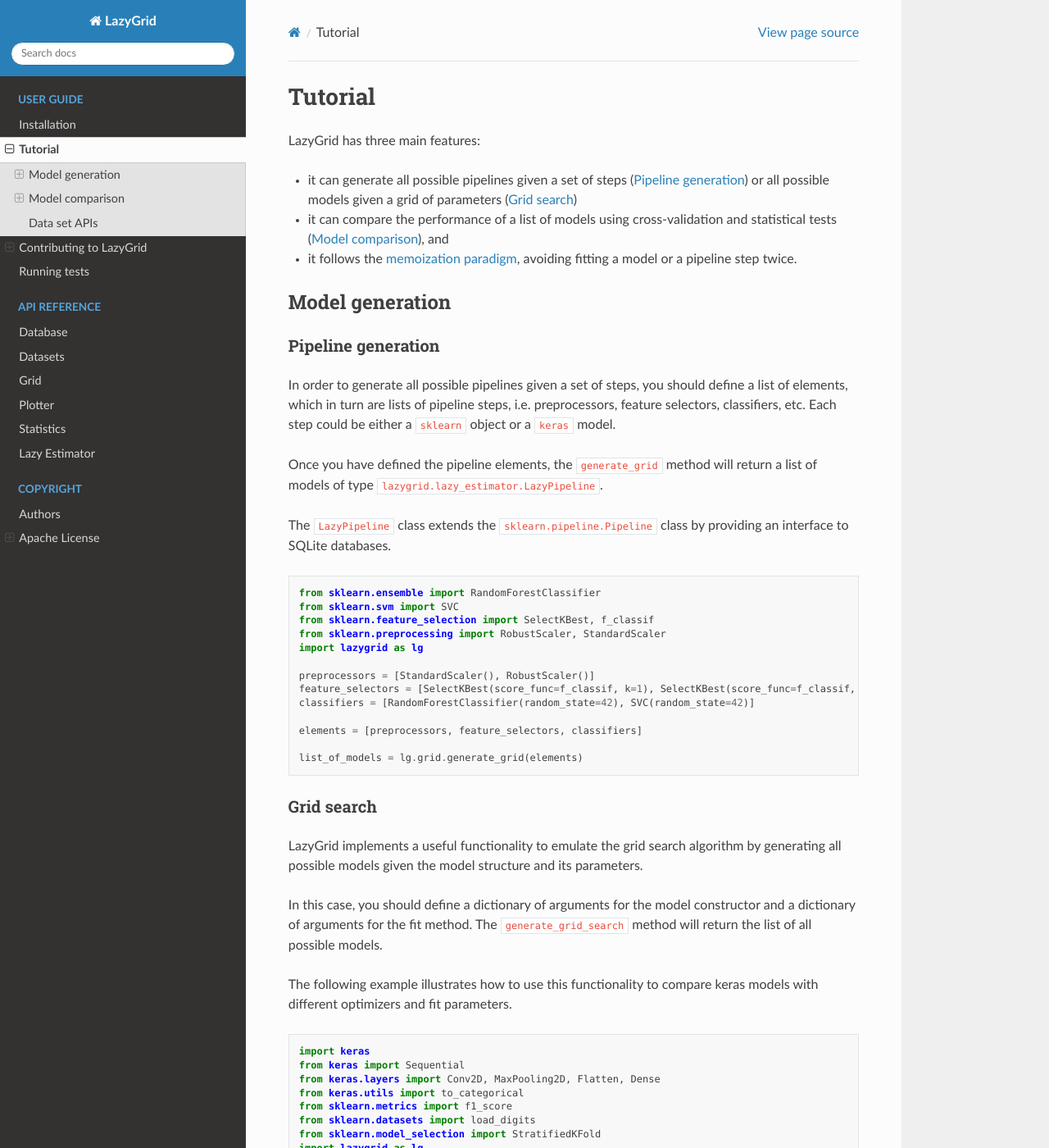
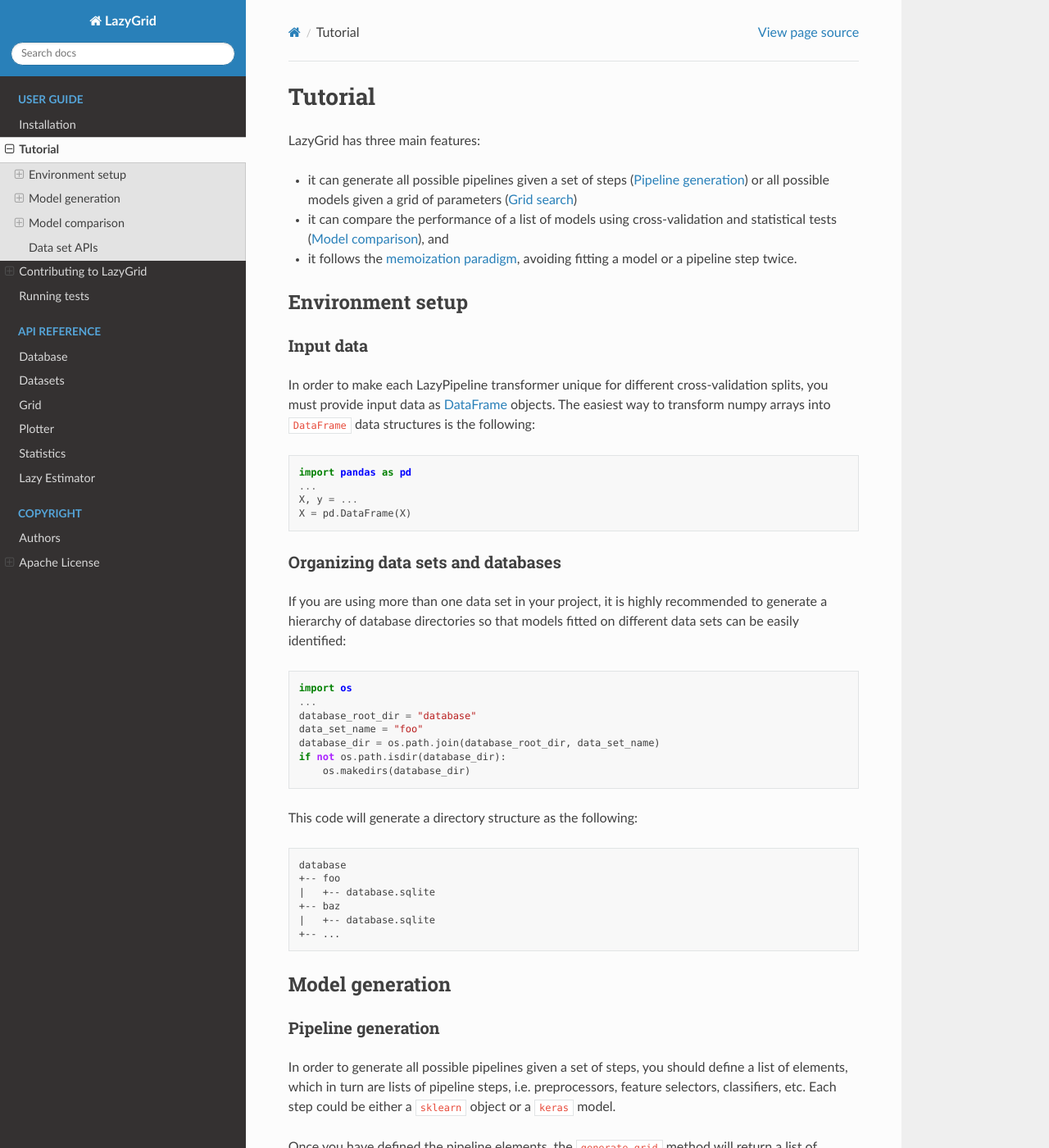
Before and after one commit to glubbdubdrib/lazygrid, a Sphinx documentation site: the page built from docs/user_guide/tutorial.rst, in a window 1280 px wide and 1400 px high. Shown: the whole window at 82% size. Built offline with Sphinx 7.4.7 and the Read the Docs theme 2.0.0, drawn with Linux system fonts in a browser that asks for light colours; some of the changed text lies outside the part shown.

Commit message:
Docs updated

```diff
--- a/docs/user_guide/tutorial.rst
+++ b/docs/user_guide/tutorial.rst
@@ -11,6 +11,54 @@
 - it follows the
   `memoization paradigm <https://en.wikipedia.org/wiki/Memoization>`__,
   avoiding fitting a model or a pipeline step twice.
+
+Environment setup
+-----------------
+
+Input data
+^^^^^^^^^^
+
+In order to make each LazyPipeline transformer unique for different
+cross-validation splits, you must provide input data as
+`DataFrame <https://pandas.pydata.org/pandas-docs/stable/reference/api/pandas.DataFrame.html>`__
+objects. The easiest way to transform numpy arrays into ``DataFrame``
+data structures is the following:
+
+.. code:: python
+
+    import pandas as pd
+    ...
+    X, y = ...
+    X = pd.DataFrame(X)
+
+Organizing data sets and databases
+^^^^^^^^^^^^^^^^^^^^^^^^^^^^^^^^^^
+
+If you are using more than one data set in your project, it is highly
+recommended to generate a hierarchy of database directories
+so that models fitted on different data sets can be easily identified:
+
+.. code:: python
+
+    import os
+    ...
+    database_root_dir = "database"
+    data_set_name = "foo"
+    database_dir = os.path.join(database_root_dir, data_set_name)
+    if not os.path.isdir(database_dir):
+        os.makedirs(database_dir)
+
+This code will generate a directory structure as the following:
+
+.. code-block:: text
+
+    database
+    +-- foo
+    |   +-- database.sqlite
+    +-- baz
+    |   +-- database.sqlite
+    +-- ...
+
 
 
 Model generation
@@ -73,6 +121,7 @@
     from sklearn.model_selection import StratifiedKFold
     import lazygrid as lg
     import numpy as np
+    import pandas as pd
     from keras.wrappers.scikit_learn import KerasClassifier
 
 
@@ -95,7 +144,8 @@
 
 
     # load data set
-    x, y = load_digits(return_X_y=True)
+    X, y = load_digits(return_X_y=True)
+    X = pd.DataFrame(X)
 
     skf = StratifiedKFold(n_splits=10, shuffle=True, random_state=42)
     list_of_splits = [split for split in skf.split(x, y)]
@@ -127,6 +177,7 @@
 Model comparison
 ----------------
 
+
 Optimized cross-validation
 ^^^^^^^^^^^^^^^^^^^^^^^^^^^^
 
@@ -150,8 +201,10 @@
     from sklearn.preprocessing import RobustScaler, StandardScaler
     from sklearn.datasets import make_classification
     import lazygrid as lg
+    import pandas as pd
 
-    x, y = make_classification(random_state=42)
+    X, y = make_classification(random_state=42)
+    X = pd.DataFrame(X)
 
     preprocessors = [StandardScaler(), RobustScaler()]
     feature_selectors = [RFE(RandomForestClassifier, n_features_to_select=10),
```
Also changed, not shown: 1 other file.
